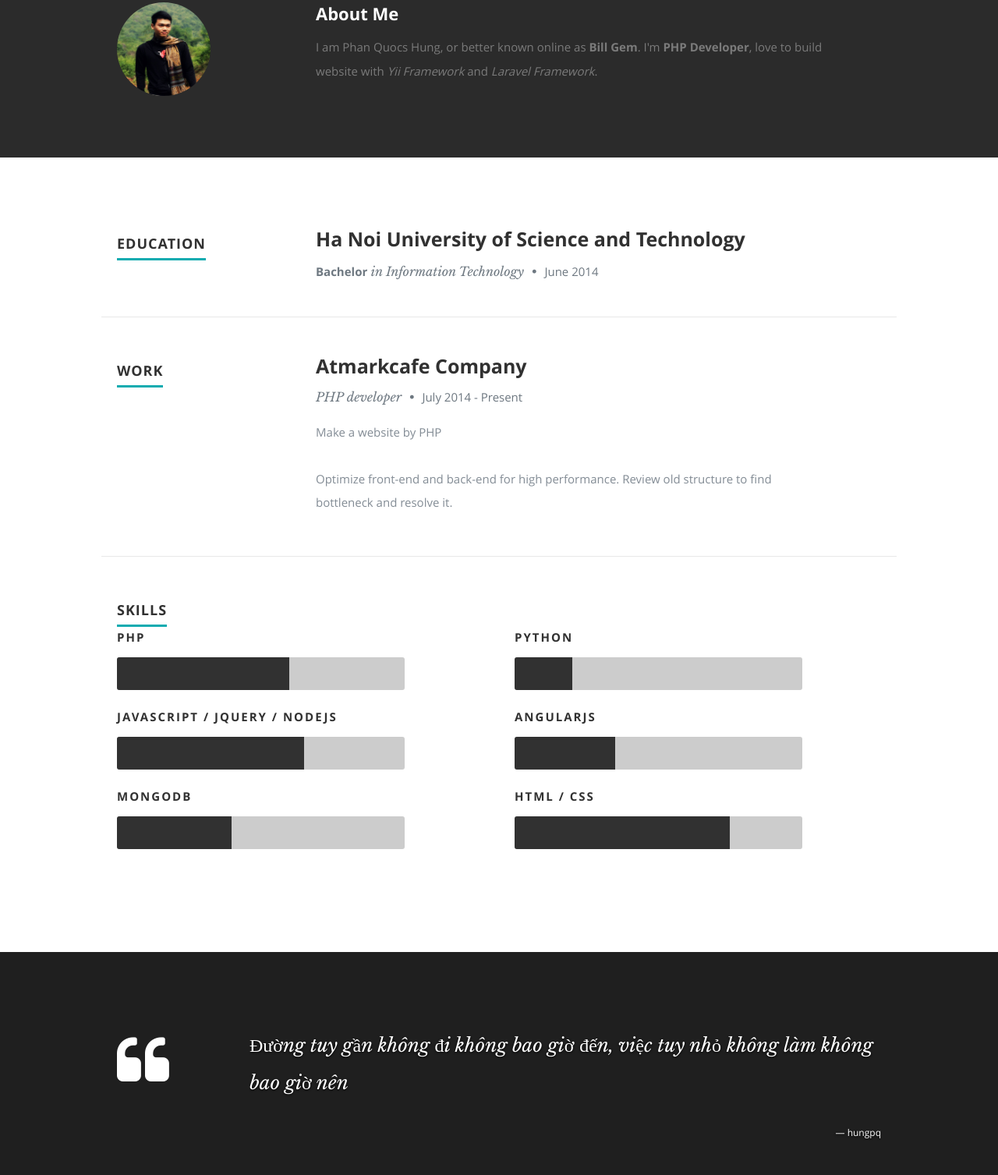
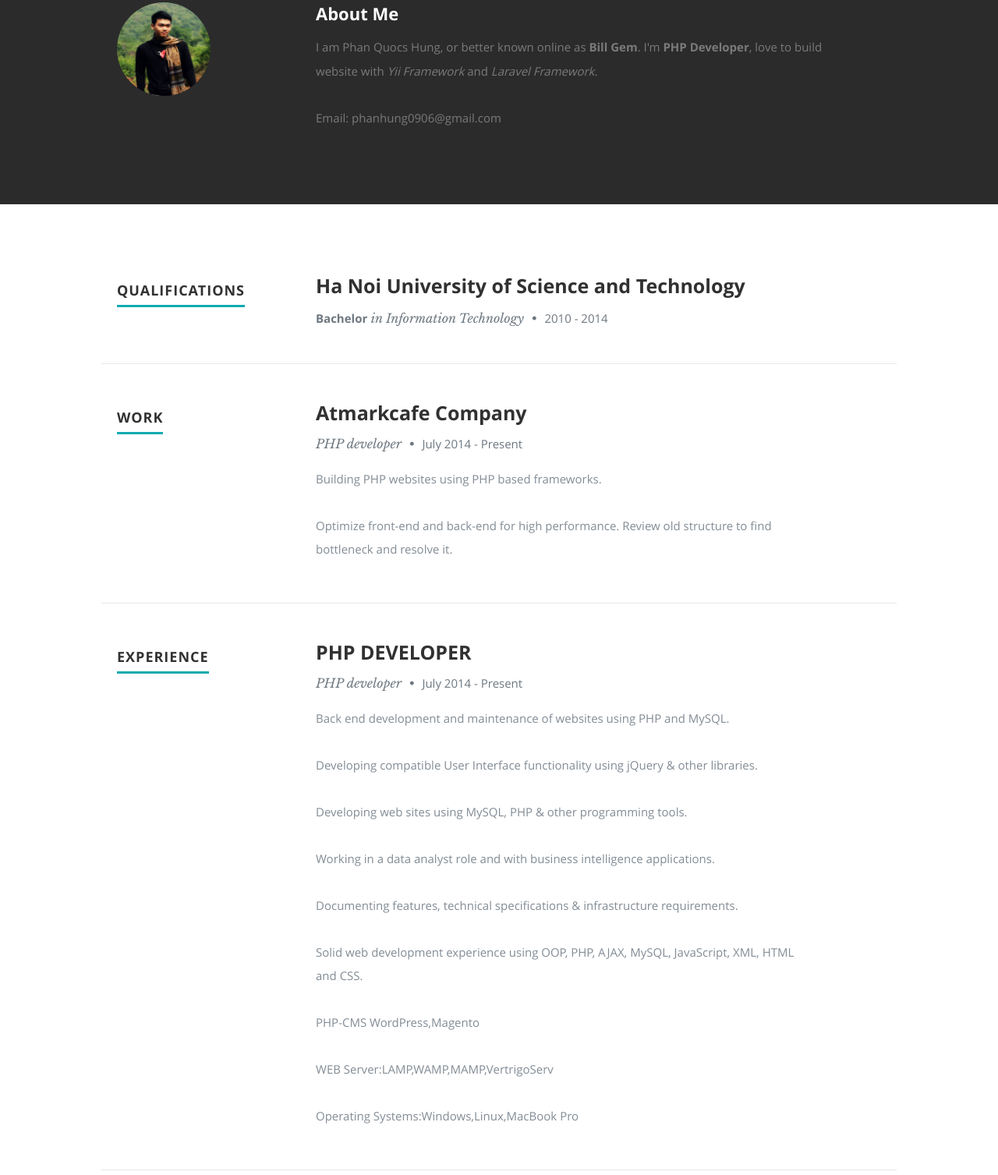
Before and after one commit to phanhung0906/hungpq.github.io, a plain HTML site: page index.html in a window 1280 px wide. Shown: the part 893-2400 px from the top of the page at 78% size. Drawn offline with nearby package versions, Linux system fonts and the light colour scheme.

Commit message:
change info

```diff
--- a/index.html
+++ b/index.html
@@ -97,6 +97,7 @@
                 I am Phan Quocs Hung, or better known online as <strong>Bill Gem</strong>.
                 I'm <strong>PHP Developer</strong>, love to build website with <i>Yii Framework</i> and <i>Laravel Framework</i>.
             </p>
+            <p>Email: phanhung0906@gmail.com</p>
 
         </div> <!-- end .main-col -->
 
@@ -112,14 +113,14 @@
     <div class="row education">
 
         <div class="three columns header-col">
-            <h1><span>Education</span></h1>
+            <h1><span>QUALIFICATIONS</span></h1>
         </div>
 
         <div class="nine columns main-col">
             <div class="row item">
                 <div class="twelve columns">
                     <h3> Ha Noi University of Science and Technology </h3>
-                    <p class="info"><strong>Bachelor</strong> in Information Technology <span>&bull;</span> <em class="date">June 2014</em></p>
+                    <p class="info"><strong>Bachelor</strong> in Information Technology <span>&bull;</span> <em class="date">2010 - 2014</em></p>
                 </div>
             </div> <!-- item end -->
 
@@ -143,7 +144,7 @@
                     <h3>Atmarkcafe Company</h3>
                     <p class="info">PHP developer <span>&bull;</span> <em class="date">July 2014 - Present</em></p>
                     <p>
-                        Make a website by PHP
+                        Building PHP websites using PHP based frameworks.
                     </p>
                     <p>
                         Optimize front-end and back-end for high performance. Review old structure to find bottleneck and resolve it.
@@ -155,7 +156,38 @@
 
         </div> <!-- main-col end -->
 
-    </div> <!-- End Work -->
+    </div> <!-- End Experience -->
+
+    <div class="row work">
+
+        <div class="three columns header-col">
+            <h1><span>Experience</span></h1>
+        </div>
+
+        <div class="nine columns main-col">
+
+            <div class="row item">
+
+                <div class="twelve columns">
+                    <h3>PHP DEVELOPER </h3>
+                    <p class="info">PHP developer <span>&bull;</span> <em class="date">July 2014 - Present</em></p>
+                    <p>Back end development and maintenance of websites using PHP and MySQL.</p>
+                    <p>Developing compatible User Interface functionality using jQuery & other libraries.</p>
+                    <p>Developing web sites using MySQL, PHP & other programming tools.</p>
+                    <p>Working in a data analyst role and with business intelligence applications.</p>
+                    <p>Documenting features, technical specifications & infrastructure requirements.</p>
+                    <p>Solid web development experience using OOP, PHP, AJAX, MySQL, JavaScript,
+                        XML, HTML and CSS.</p>
+                    <p>PHP-CMS WordPress,Magento</p>
+                    <p>WEB Server:LAMP,WAMP,MAMP,VertrigoServ</p>
+                    <p>Operating Systems:Windows,Linux,MacBook Pro</p>
+                </div>
+
+            </div> <!-- item end -->
+
+        </div> <!-- main-col end -->
+
+    </div> <!-- End Experience -->
 
     <div class="row skill">
 
@@ -214,7 +246,7 @@
 
                         <li>
                             <blockquote>
-                                <p>Đường tuy gần không đi không bao giờ đến, việc tuy nhỏ không làm không bao giờ nên
+                                <p>Roads close but not go never came, the small but do not ever so
                                 </p>
                                 <cite>hungpq</cite>
                             </blockquote>
@@ -259,7 +291,7 @@
 
 <!-- Java Script
 ================================================== -->
-<script src="http://ajax.googleapis.com/ajax/libs/jquery/1.10.2/jquery.min.js"></script>
+<script src="js/1.10.2/jquery.min.js"></script>
 <script>window.jQuery || document.write('<script src="js/jquery-1.10.2.min.js"><\/script>')</script>
 <script type="text/javascript" src="js/jquery-migrate-1.2.1.min.js"></script>
 
@@ -274,7 +306,7 @@
             m=s.getElementsByTagName(o)[0];a.async=1;a.src=g;m.parentNode.insertBefore(a,m)
     })(window,document,'script','//www.google-analytics.com/analytics.js','ga');
 
-    ga('create', 'UA-26245414-2', 'auto');
+    ga('create', 'UA-66448028-2', 'auto');
     ga('send', 'pageview');
 
 </script>
```
